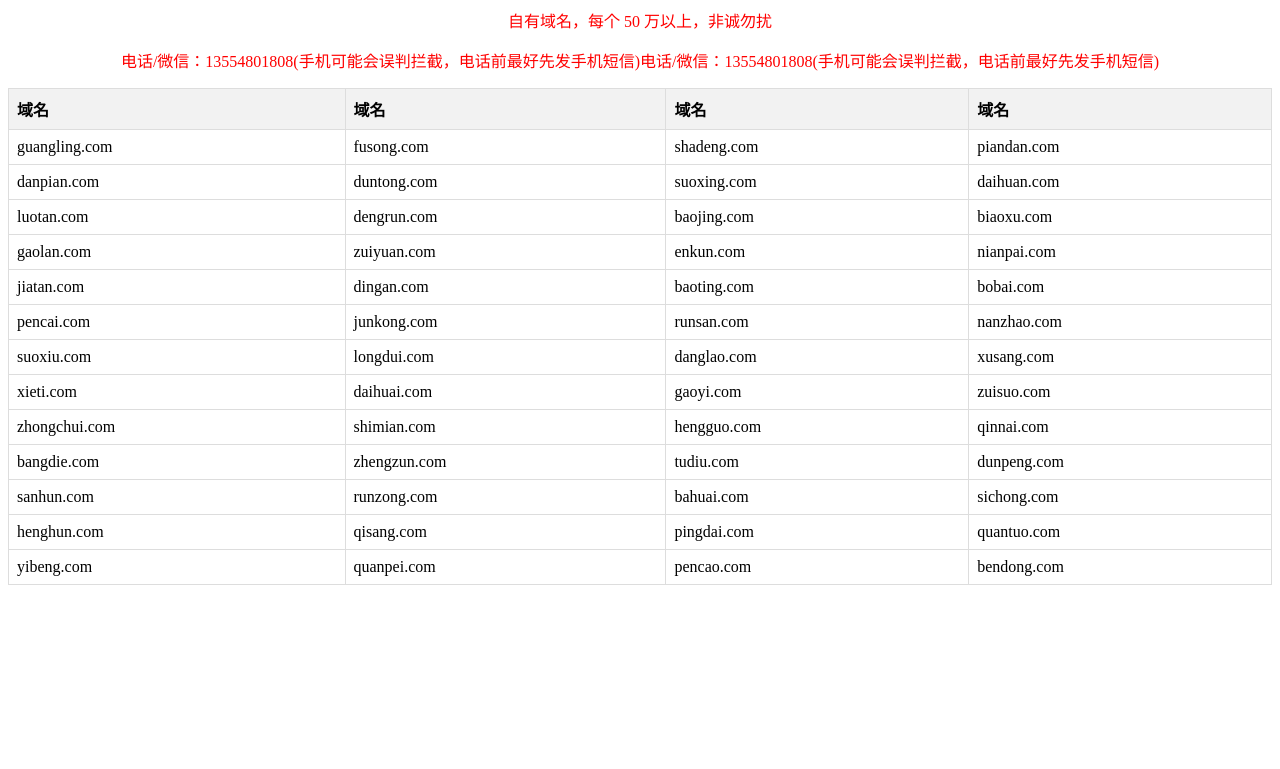
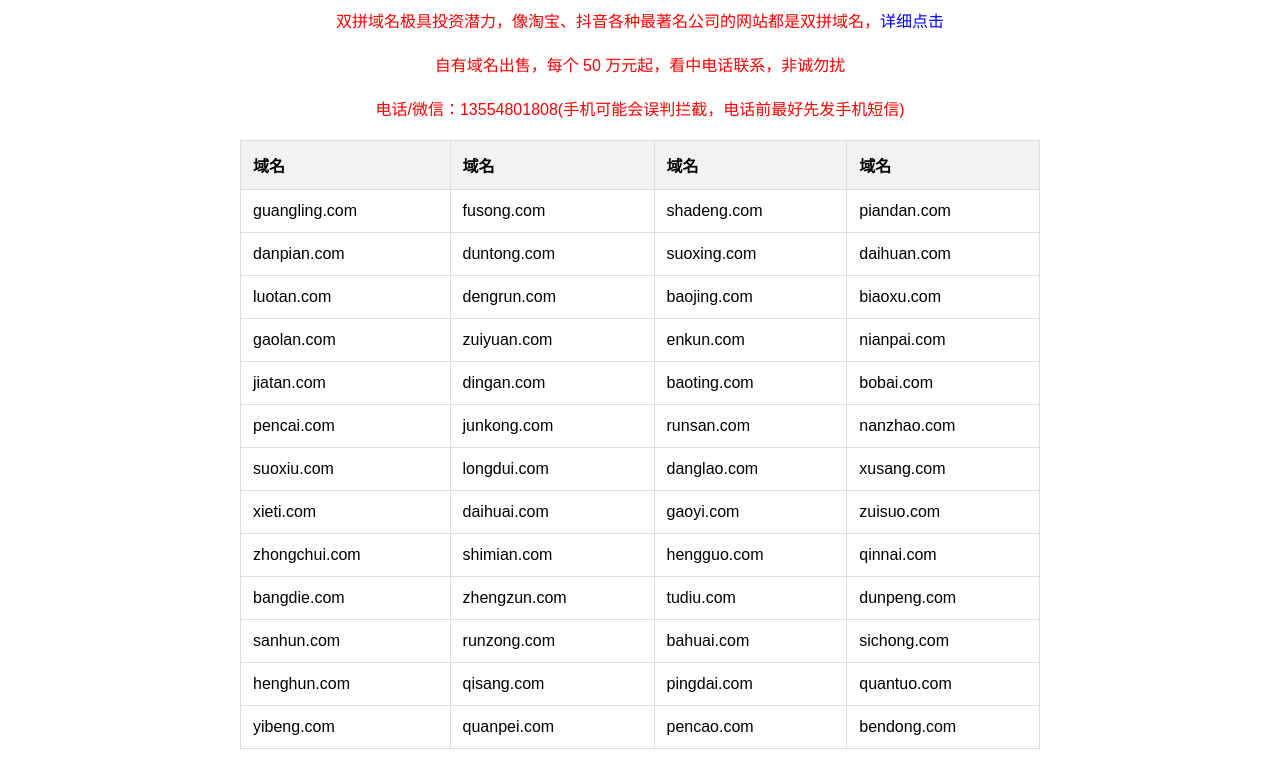
Before and after one commit to zixun2025/zixun2025.github.io, a plain HTML site: page index.html in a window 1280 px wide. Shown: the part 81-850 px from the top of the page. Before the commit the page ends 800 px from the top, so only its background shows below. Drawn offline with Linux system fonts and the light colour scheme.

Commit message:
Add files via upload

```diff
--- a/index.html
+++ b/index.html
@@ -1,35 +1,151 @@
 <!DOCTYPE html>
 <html lang="en">
+
 <head>
     <meta charset="UTF-8">
     <meta name="viewport" content="width=device-width, initial-scale=1.0">
     <title>出售双拼(汉语)域名</title>
     <style>
-        table{border-collapse:collapse;width:100%}
-        th,td{border:1px solid #ddd;padding:8px;text-align:left}
-        th{background-color:#f2f2f2}
-        h1,p:nth-of-type(1),p:nth-of-type(2){text-align:center;color:red}
+        body {
+            font-family: Arial, sans-serif;
+            margin: 20px;
+        }
+
+        h1 {
+            text-align: center;
+            color: red;
+        }
+
+        .info {
+            text-align: center;
+            color: red;
+            margin-bottom: 20px;
+        }
+
+        table {
+            border-collapse: collapse;
+            width: 100%;
+            max-width: 800px;
+            margin: 0 auto;
+        }
+
+        th,
+        td {
+            border: 1px solid #ddd;
+            padding: 12px;
+            text-align: left;
+        }
+
+        th {
+            background-color: #f2f2f2;
+        }
+
+        a {
+            color: blue;
+            text-decoration: none;
+        }
+
+        a:hover {
+            text-decoration: underline;
+        }
     </style>
 </head>
+
 <body>
-    <h1>出售如下域名，全部是简短易记的拼音双拼，各大城市的拼音和其他的含义</h1>
-    <p>自有域名，每个 50 万以上，非诚勿扰</p>
-    <p>电话/微信：13554801808(手机可能会误判拦截，电话前最好先发手机短信)电话/微信：13554801808(手机可能会误判拦截，电话前最好先发手机短信)</p>
+    <h1>出售简短易记双拼域名，涵盖城市名及高价值词汇，精准匹配品牌传播需求！</h1>
+    <p class="info">双拼域名极具投资潜力，像淘宝、抖音各种最著名公司的网站都是双拼域名，<a href="gs.html" target="_blank">详细点击</a></p>
+    <p class="info">自有域名出售，每个 50 万元起，看中电话联系，非诚勿扰</p>
+    <p class="info">电话/微信：13554801808(手机可能会误判拦截，电话前最好先发手机短信)</p>
     <table>
-        <tr><th>域名</th><th>域名</th><th>域名</th><th>域名</th></tr>
-        <tr><td>guangling.com</td><td>fusong.com</td><td>shadeng.com</td><td>piandan.com</td></tr>
-        <tr><td>danpian.com</td><td>duntong.com</td><td>suoxing.com</td><td>daihuan.com</td></tr>
-        <tr><td>luotan.com</td><td>dengrun.com</td><td>baojing.com</td><td>biaoxu.com</td></tr>
-        <tr><td>gaolan.com</td><td>zuiyuan.com</td><td>enkun.com</td><td>nianpai.com</td></tr>
-        <tr><td>jiatan.com</td><td>dingan.com</td><td>baoting.com</td><td>bobai.com</td></tr>
-        <tr><td>pencai.com</td><td>junkong.com</td><td>runsan.com</td><td>nanzhao.com</td></tr>
-        <tr><td>suoxiu.com</td><td>longdui.com</td><td>danglao.com</td><td>xusang.com</td></tr>
-        <tr><td>xieti.com</td><td>daihuai.com</td><td>gaoyi.com</td><td>zuisuo.com</td></tr>
-        <tr><td>zhongchui.com</td><td>shimian.com</td><td>hengguo.com</td><td>qinnai.com</td></tr>
-        <tr><td>bangdie.com</td><td>zhengzun.com</td><td>tudiu.com</td><td>dunpeng.com</td></tr>
-        <tr><td>sanhun.com</td><td>runzong.com</td><td>bahuai.com</td><td>sichong.com</td></tr>
-        <tr><td>henghun.com</td><td>qisang.com</td><td>pingdai.com</td><td>quantuo.com</td></tr>
-        <tr><td>yibeng.com</td><td>quanpei.com</td><td>pencao.com</td><td>bendong.com</td></tr>
+        <thead>
+            <tr>
+                <th>域名</th>
+                <th>域名</th>
+                <th>域名</th>
+                <th>域名</th>
+            </tr>
+        </thead>
+        <tbody>
+            <tr>
+                <td>guangling.com</td>
+                <td>fusong.com</td>
+                <td>shadeng.com</td>
+                <td>piandan.com</td>
+            </tr>
+            <tr>
+                <td>danpian.com</td>
+                <td>duntong.com</td>
+                <td>suoxing.com</td>
+                <td>daihuan.com</td>
+            </tr>
+            <tr>
+                <td>luotan.com</td>
+                <td>dengrun.com</td>
+                <td>baojing.com</td>
+                <td>biaoxu.com</td>
+            </tr>
+            <tr>
+                <td>gaolan.com</td>
+                <td>zuiyuan.com</td>
+                <td>enkun.com</td>
+                <td>nianpai.com</td>
+            </tr>
+            <tr>
+                <td>jiatan.com</td>
+                <td>dingan.com</td>
+                <td>baoting.com</td>
+                <td>bobai.com</td>
+            </tr>
+            <tr>
+                <td>pencai.com</td>
+                <td>junkong.com</td>
+                <td>runsan.com</td>
+                <td>nanzhao.com</td>
+            </tr>
+            <tr>
+                <td>suoxiu.com</td>
+                <td>longdui.com</td>
+                <td>danglao.com</td>
+                <td>xusang.com</td>
+            </tr>
+            <tr>
+                <td>xieti.com</td>
+                <td>daihuai.com</td>
+                <td>gaoyi.com</td>
+                <td>zuisuo.com</td>
+            </tr>
+            <tr>
+                <td>zhongchui.com</td>
+                <td>shimian.com</td>
+                <td>hengguo.com</td>
+                <td>qinnai.com</td>
+            </tr>
+            <tr>
+                <td>bangdie.com</td>
+                <td>zhengzun.com</td>
+                <td>tudiu.com</td>
+                <td>dunpeng.com</td>
+            </tr>
+            <tr>
+                <td>sanhun.com</td>
+                <td>runzong.com</td>
+                <td>bahuai.com</td>
+                <td>sichong.com</td>
+            </tr>
+            <tr>
+                <td>henghun.com</td>
+                <td>qisang.com</td>
+                <td>pingdai.com</td>
+                <td>quantuo.com</td>
+            </tr>
+            <tr>
+                <td>yibeng.com</td>
+                <td>quanpei.com</td>
+                <td>pencao.com</td>
+                <td>bendong.com</td>
+            </tr>
+        </tbody>
     </table>
 </body>
+
 </html>
```
Also changed, not shown: gs.html (added, +172 -0 lines).
